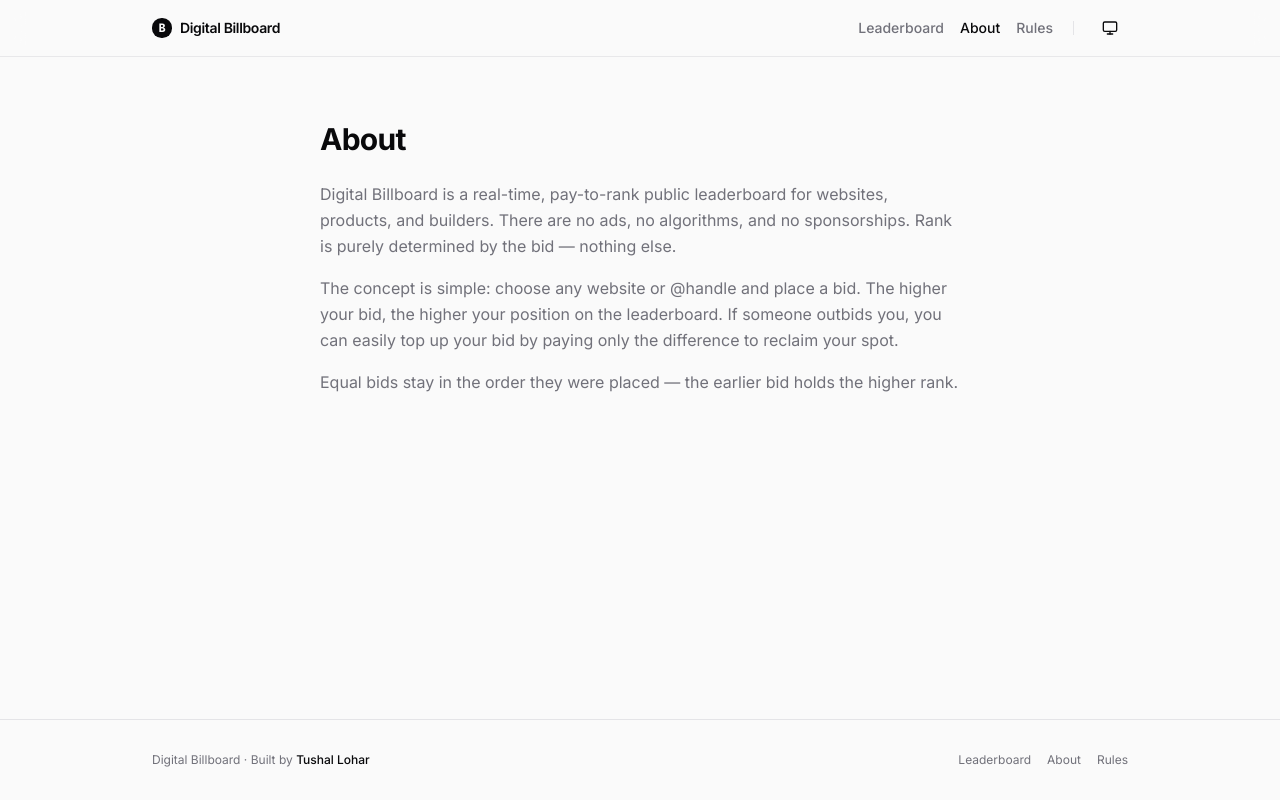
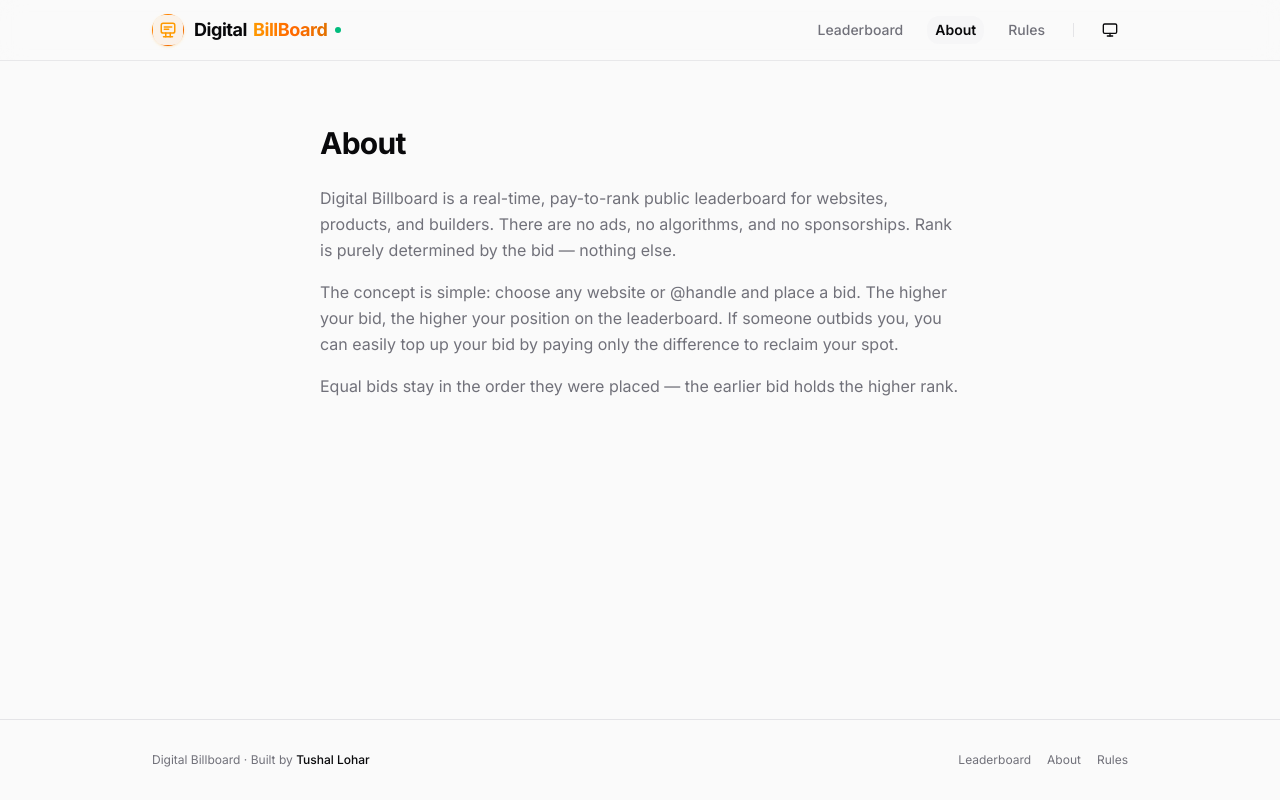
Before and after one commit to Lohar124/DigitalBillBoard, a Next.js app: page /about in a window 1280 px wide. Built offline with nearby package versions, Linux system fonts and the light colour scheme.

Commit message:
Redesign and highlight Digital BillBoard logo, clean up all legacy keys

```diff
--- a/components/app-sidebar.tsx
+++ b/components/app-sidebar.tsx
@@ -27,18 +27,38 @@ export function AppSidebar() {
 
   return (
     <Sidebar>
-      <SidebarHeader className="p-4">
-        <Link href="/" className="font-bold text-xl tracking-tight">
-          Digital Billboard
+      <SidebarHeader className="p-4 border-b border-border/60">
+        <Link href="/" className="flex items-center gap-2.5">
+          <div className="size-7 rounded-lg bg-gradient-to-br from-amber-500 to-orange-500 p-[1px] shadow-xs">
+            <div className="size-full bg-background rounded-[7px] flex items-center justify-center">
+              <svg
+                viewBox="0 0 24 24"
+                fill="none"
+                xmlns="http://www.w3.org/2000/svg"
+                className="size-4 text-amber-500"
+              >
+                <rect x="3" y="3" width="18" height="13" rx="2.5" stroke="currentColor" strokeWidth="2" />
+                <path d="M7 8h10M7 11h6" stroke="currentColor" strokeWidth="1.8" strokeLinecap="round" />
+                <path d="M9 16v5M15 16v5" stroke="currentColor" strokeWidth="2" strokeLinecap="round" />
+                <path d="M6 21h12" stroke="currentColor" strokeWidth="2" strokeLinecap="round" />
+              </svg>
+            </div>
+          </div>
+          <div className="font-bold text-lg tracking-tight">
+            <span className="text-foreground">Digital </span>
+            <span className="bg-gradient-to-r from-amber-500 to-orange-500 bg-clip-text text-transparent">
+              BillBoard
+            </span>
+          </div>
         </Link>
       </SidebarHeader>
       <SidebarContent>
-        <SidebarMenu>
+        <SidebarMenu className="p-2">
           {navItems.map((item) => (
             <SidebarMenuItem key={item.href}>
               <SidebarMenuButton
                 isActive={pathname === item.href}
-                className={cn(pathname === item.href && 'bg-muted')}
+                className={cn(pathname === item.href && 'bg-muted font-semibold')}
                 render={<Link href={item.href} />}
               >
                 {item.title}
--- a/components/header.tsx
+++ b/components/header.tsx
@@ -2,7 +2,7 @@
 
 import Link from 'next/link';
 import { usePathname } from 'next/navigation';
-import { Menu } from 'lucide-react';
+import { Menu, Sparkles } from 'lucide-react';
 import { ThemeToggle } from '@/components/theme-toggle';
 import { Button } from '@/components/ui/button';
 import { useSidebar } from '@/components/ui/sidebar';
@@ -21,8 +21,8 @@ export function Header() {
   ];
 
   return (
-    <header className="w-full border-b border-border/80 bg-background/80 backdrop-blur-md sticky top-0 z-40 transition-colors">
-      <div className="max-w-5xl mx-auto px-4 sm:px-6 h-14 flex items-center justify-between">
+    <header className="w-full border-b border-border/80 bg-background/85 backdrop-blur-md sticky top-0 z-40 transition-colors">
+      <div className="max-w-5xl mx-auto px-4 sm:px-6 h-15 flex items-center justify-between">
         <div className="flex items-center gap-3">
           {isMobile && (
             <Button variant="ghost" size="icon-sm" onClick={toggleSidebar} className="rounded-md -ml-2">
@@ -30,11 +30,41 @@ export function Header() {
               <span className="sr-only">Toggle Sidebar</span>
             </Button>
           )}
-          <Link href="/" className="flex items-center gap-2 text-sm font-semibold tracking-tight text-foreground hover:opacity-90 transition-opacity">
-            <div className="size-5 rounded-md bg-foreground text-background flex items-center justify-center font-mono text-xs font-bold">
-              B
+
+          {/* Highlighted & Attractive Digital BillBoard Logo */}
+          <Link
+            href="/"
+            className="flex items-center gap-2.5 group transition-transform active:scale-[0.98]"
+          >
+            {/* Glowing Billboard Icon Emblem */}
+            <div className="relative size-8 rounded-xl bg-gradient-to-br from-amber-500 via-orange-500 to-amber-600 p-[1px] shadow-sm shadow-amber-500/20 group-hover:shadow-amber-500/40 transition-shadow">
+              <div className="size-full bg-background rounded-[11px] flex items-center justify-center relative overflow-hidden">
+                {/* Subtle illuminated inner background */}
+                <div className="absolute inset-0 bg-gradient-to-br from-amber-500/10 to-orange-500/10 opacity-70" />
+
+                {/* Glowing LED Billboard Grid SVG Icon */}
+                <svg
+                  viewBox="0 0 24 24"
+                  fill="none"
+                  xmlns="http://www.w3.org/2000/svg"
+                  className="size-4.5 text-amber-500 dark:text-amber-400 relative z-10"
+                >
+                  <rect x="3" y="3" width="18" height="13" rx="2.5" stroke="currentColor" strokeWidth="2" />
+                  <path d="M7 8h10M7 11h6" stroke="currentColor" strokeWidth="1.8" strokeLinecap="round" />
+                  <path d="M9 16v5M15 16v5" stroke="currentColor" strokeWidth="2" strokeLinecap="round" />
+                  <path d="M6 21h12" stroke="currentColor" strokeWidth="2" strokeLinecap="round" />
+                </svg>
+              </div>
             </div>
-            <span>Digital Billboard</span>
+
+            {/* Wordmark Typography */}
+            <div className="flex items-center gap-1.5 font-bold tracking-tight text-base sm:text-lg">
+              <span className="text-foreground">Digital</span>
+              <span className="bg-gradient-to-r from-amber-500 via-orange-500 to-amber-600 bg-clip-text text-transparent">
+                BillBoard
+              </span>
+              <span className="hidden sm:inline-block size-1.5 rounded-full bg-emerald-500 animate-pulse ml-0.5" />
+            </div>
           </Link>
         </div>
 
@@ -46,10 +76,10 @@ export function Header() {
                 key={link.href}
                 href={link.href}
                 className={cn(
-                  'text-xs sm:text-sm font-medium transition-colors',
+                  'text-xs sm:text-sm font-medium transition-colors px-2 py-1 rounded-lg',
                   isActive
-                    ? 'text-foreground'
-                    : 'text-muted-foreground hover:text-foreground'
+                    ? 'text-foreground font-semibold bg-muted/60'
+                    : 'text-muted-foreground hover:text-foreground hover:bg-muted/40'
                 )}
               >
                 {link.name}
--- a/components/hero-section.tsx
+++ b/components/hero-section.tsx
@@ -58,10 +58,10 @@ export const HeroSection = forwardRef<HTMLInputElement, HeroSectionProps>(functi
   useEffect(() => {
     let sessionId = '';
     if (typeof window !== 'undefined') {
-      let saved = localStorage.getItem('eb_session_id');
+      let saved = localStorage.getItem('db_session_id');
       if (!saved) {
         saved = 'v_' + Math.random().toString(36).substring(2, 12) + Date.now().toString(36);
-        localStorage.setItem('eb_session_id', saved);
+        localStorage.setItem('db_session_id', saved);
       }
       sessionId = saved;
     }
```
